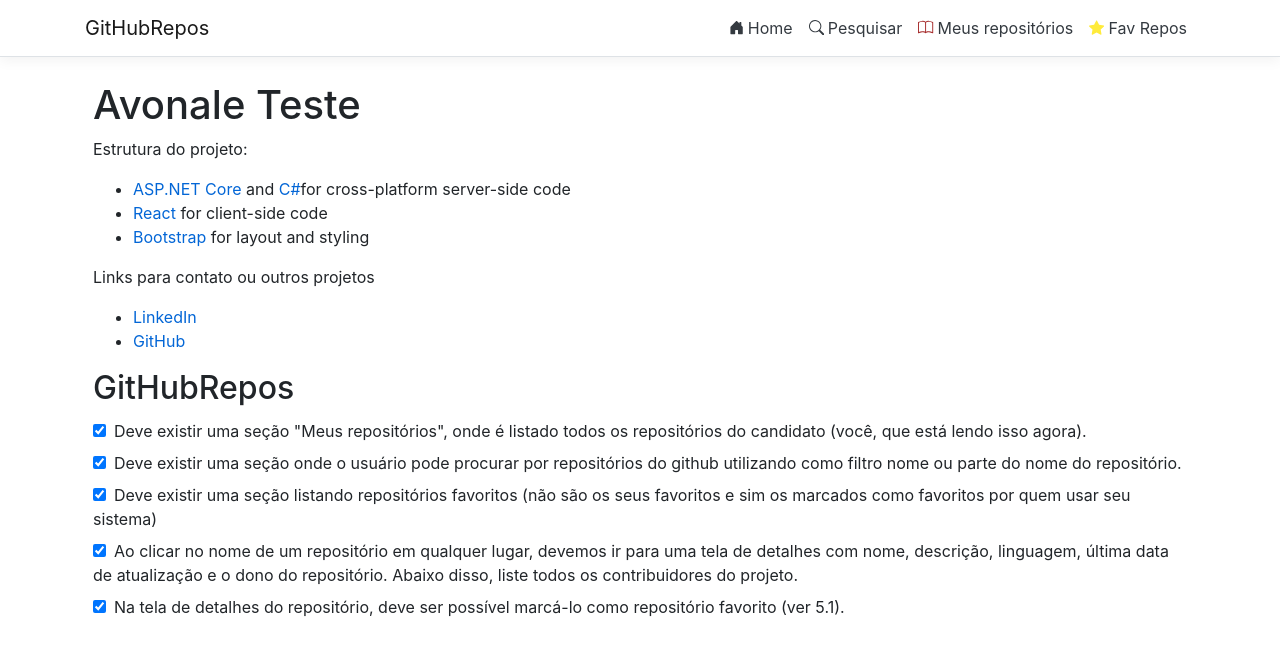
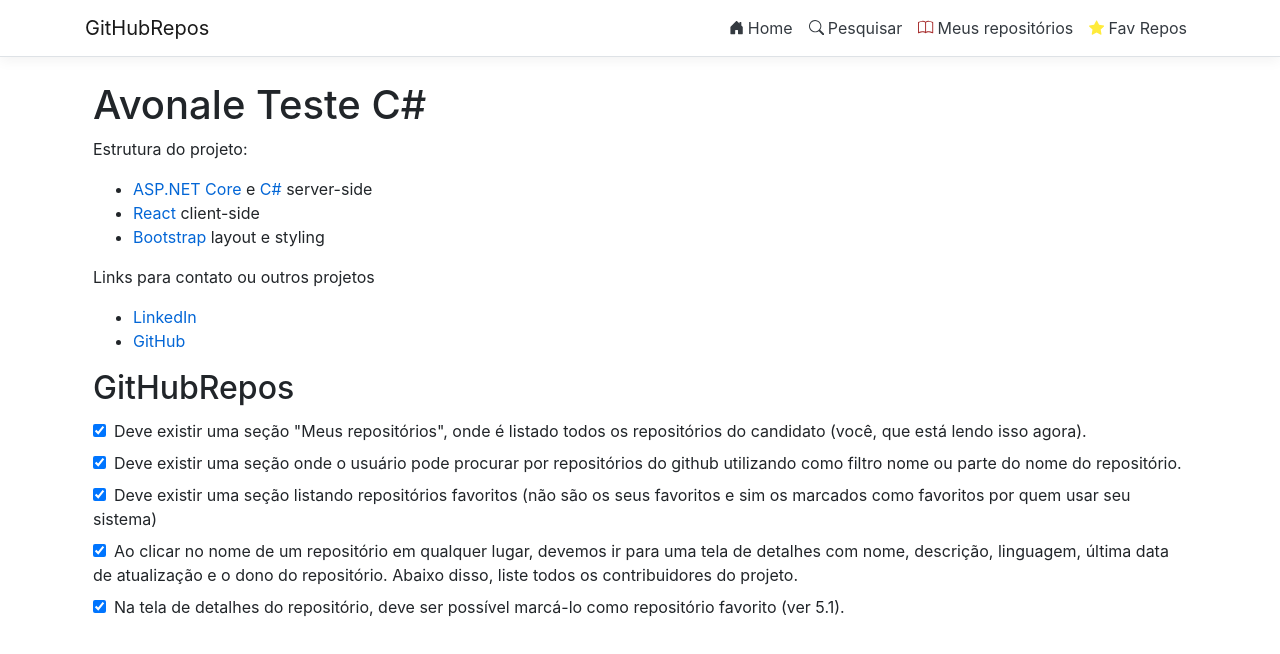
Before and after one commit to z33p/Avonale, a React (Create React App) app in the folder GitHubRepos/ClientApp/: page / in a window 1280 px wide. Shown: the top 654 px of the page. Built offline with nearby package versions, Linux system fonts and the light colour scheme.

Commit message:
refac: avoid english in text

```diff
--- a/GitHubRepos/ClientApp/src/components/Home.tsx
+++ b/GitHubRepos/ClientApp/src/components/Home.tsx
@@ -3,23 +3,24 @@ import React from "react";
 const Home: React.FC = () => {
   return (
     <div className="p-2">
-      <h1>Avonale Teste</h1>
+      <h1>Avonale Teste C#</h1>
       <p>Estrutura do projeto:</p>
       <ul>
         <li>
-          <a href="https://get.asp.net/">ASP.NET Core</a> and{" "}
+          <a href="https://get.asp.net/">ASP.NET Core </a>
+          <span>e </span>
           <a href="https://msdn.microsoft.com/en-us/library/67ef8sbd.aspx">
             C#
           </a>
-          for cross-platform server-side code
+          <span> server-side</span>
         </li>
         <li>
-          <a href="https://facebook.github.io/react/">React</a> for client-side
-          code
+          <a href="https://facebook.github.io/react/">React </a>
+          <span>client-side</span>
         </li>
         <li>
-          <a href="http://getbootstrap.com/">Bootstrap</a> for layout and
-          styling
+          <a href="http://getbootstrap.com/">Bootstrap </a>
+          <span>layout e styling</span>
         </li>
       </ul>
       <p>Links para contato ou outros projetos</p>
```
